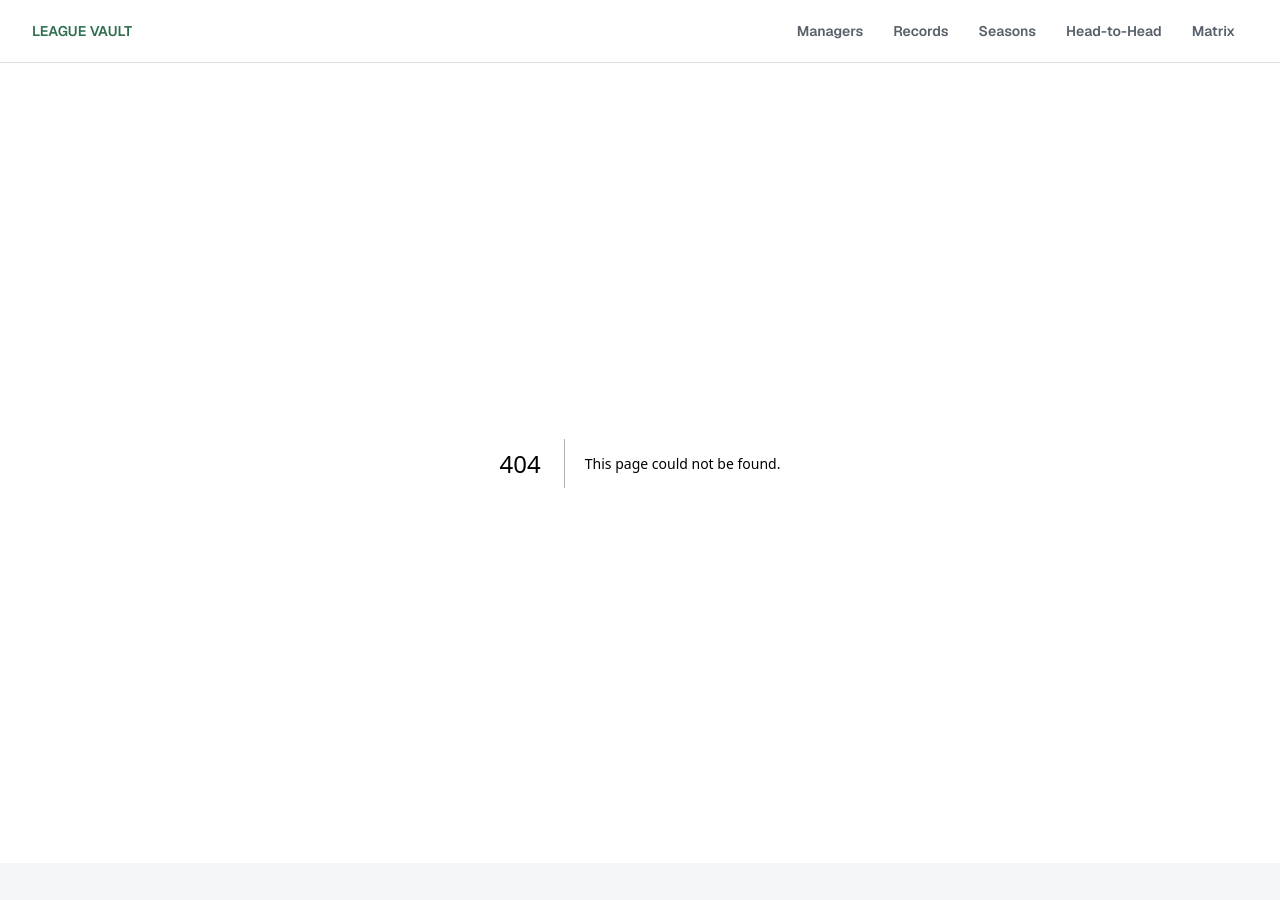
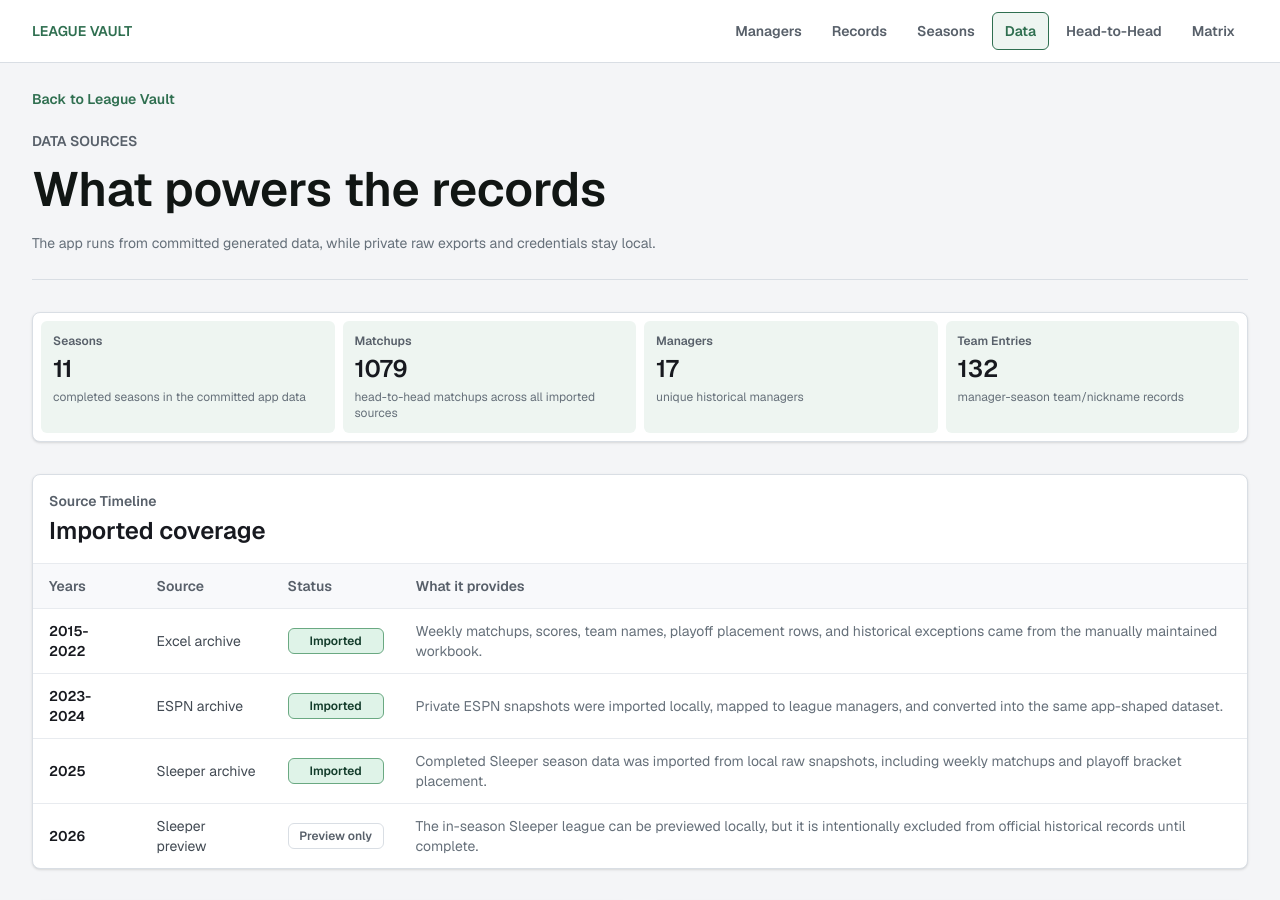
Before and after one commit to richardliiscool/fantasy-league-history, a Next.js app: page /data-sources in a window 1280 px wide. Before the commit this address had no page. Shown: the top 900 px of the page. Before the commit the page ends 863 px from the top, so only its background shows below. Built offline with nearby package versions, Linux system fonts and the light colour scheme.

Commit message:
Add data sources page

```diff
--- /dev/null
+++ b/src/app/data-sources/page.tsx
@@ -0,0 +1,206 @@
+import type { Metadata } from "next";
+import Link from "next/link";
+import { historicalImportSummary } from "@/lib/data/historicalLeagueData";
+
+export const metadata: Metadata = {
+  title: "Data Sources | Fantasy League History",
+};
+
+const sourceRows = [
+  {
+    years: "2015-2022",
+    source: "Excel archive",
+    status: "Imported",
+    detail:
+      "Weekly matchups, scores, team names, playoff placement rows, and historical exceptions came from the manually maintained workbook.",
+  },
+  {
+    years: "2023-2024",
+    source: "ESPN archive",
+    status: "Imported",
+    detail:
+      "Private ESPN snapshots were imported locally, mapped to league managers, and converted into the same app-shaped dataset.",
+  },
+  {
+    years: "2025",
+    source: "Sleeper archive",
+    status: "Imported",
+    detail:
+      "Completed Sleeper season data was imported from local raw snapshots, including weekly matchups and playoff bracket placement.",
+  },
+  {
+    years: "2026",
+    source: "Sleeper preview",
+    status: "Preview only",
+    detail:
+      "The in-season Sleeper league can be previewed locally, but it is intentionally excluded from official historical records until complete.",
+  },
+];
+
+const coverageItems = [
+  {
+    label: "Seasons",
+    value: historicalImportSummary.seasonCount,
+    detail: "completed seasons in the committed app data",
+  },
+  {
+    label: "Matchups",
+    value: historicalImportSummary.matchupRows,
+    detail: "head-to-head matchups across all imported sources",
+  },
+  {
+    label: "Managers",
+    value: historicalImportSummary.managerCount,
+    detail: "unique historical managers",
+  },
+  {
+    label: "Team Entries",
+    value: historicalImportSummary.teamEntries,
+    detail: "manager-season team/nickname records",
+  },
+];
+
+export default function DataSourcesPage() {
+  return (
+    <main className="min-h-screen bg-[#f4f5f7] text-[#17191f]">
+      <div className="mx-auto flex w-full max-w-7xl flex-col gap-8 px-4 py-6 sm:px-6 lg:px-8">
+        <header className="border-b border-[#d9dee4] pb-6">
+          <Link
+            href="/"
+            className="text-sm font-semibold text-[#2f6f50] underline-offset-4 hover:underline"
+          >
+            Back to League Vault
+          </Link>
+          <div className="mt-5">
+            <p className="text-sm font-semibold uppercase text-[#58606a]">
+              Data Sources
+            </p>
+            <h1 className="mt-2 max-w-3xl text-4xl font-semibold leading-tight text-[#111614] sm:text-5xl">
+              What powers the records
+            </h1>
+            <p className="mt-3 max-w-2xl text-sm leading-6 text-[#66707a]">
+              The app runs from committed generated data, while private raw
+              exports and credentials stay local.
+            </p>
+          </div>
+        </header>
+
+        <section className="grid grid-cols-2 gap-2 rounded-lg border border-[#d9dee4] bg-white p-2 shadow-sm xl:grid-cols-4">
+          {coverageItems.map((item) => (
+            <div key={item.label} className="rounded-md bg-[#eef5f1] px-3 py-3">
+              <p className="text-xs font-semibold text-[#58606a]">
+                {item.label}
+              </p>
+              <p className="mt-1 text-2xl font-semibold text-[#17191f]">
+                {item.value}
+              </p>
+              <p className="mt-1 text-xs leading-4 text-[#66707a]">
+                {item.detail}
+              </p>
+            </div>
+          ))}
+        </section>
+
+        <section className="overflow-hidden rounded-lg border border-[#d9dee4] bg-white shadow-sm">
+          <div className="border-b border-[#e8ebef] px-4 py-4">
+            <p className="text-sm font-semibold text-[#58606a]">
+              Source Timeline
+            </p>
+            <h2 className="mt-1 text-2xl font-semibold text-[#17191f]">
+              Imported coverage
+            </h2>
+          </div>
+          <div className="overflow-x-auto">
+            <table className="w-full min-w-[860px] border-collapse text-left text-sm">
+              <thead className="bg-[#f8f9fb] text-[#58606a]">
+                <tr>
+                  <th className="px-4 py-3 font-semibold">Years</th>
+                  <th className="px-4 py-3 font-semibold">Source</th>
+                  <th className="px-4 py-3 font-semibold">Status</th>
+                  <th className="px-4 py-3 font-semibold">What it provides</th>
+                </tr>
+              </thead>
+              <tbody>
+                {sourceRows.map((row) => (
+                  <tr key={`${row.years}-${row.source}`} className="border-t border-[#e8ebef]">
+                    <td className="px-4 py-3 font-semibold text-[#17191f]">
+                      {row.years}
+                    </td>
+                    <td className="px-4 py-3 text-[#424a53]">{row.source}</td>
+                    <td className="px-4 py-3">
+                      <span className={getStatusClass(row.status)}>
+                        {row.status}
+                      </span>
+                    </td>
+                    <td className="px-4 py-3 leading-5 text-[#66707a]">
+                      {row.detail}
+                    </td>
+                  </tr>
+                ))}
+              </tbody>
+            </table>
+          </div>
+        </section>
+
+        <section className="grid gap-4 lg:grid-cols-2">
+          <InfoPanel
+            title="What is committed"
+            items={[
+              "Generated TypeScript data used by the app.",
+              "Manager/team/source mapping files needed to regenerate the app data.",
+              "Stats logic, pages, tests, and documentation.",
+            ]}
+          />
+          <InfoPanel
+            title="What stays local"
+            items={[
+              "Raw Excel workbooks and raw ESPN/Sleeper JSON archives.",
+              "Private ESPN credentials in .env.local.",
+              "Preview-only current-season Sleeper data.",
+            ]}
+          />
+        </section>
+
+        <section className="rounded-lg border border-[#d9dee4] bg-white p-4 shadow-sm">
+          <p className="text-sm font-semibold text-[#58606a]">
+            Current Boundary
+          </p>
+          <h2 className="mt-1 text-2xl font-semibold text-[#17191f]">
+            Matchup-level history only
+          </h2>
+          <p className="mt-2 max-w-3xl text-sm leading-6 text-[#66707a]">
+            The app currently tracks managers, teams, seasons, weeks, matchups,
+            scores, records, and final placements. Player-level box scores are
+            not part of the imported historical dataset yet, and financial
+            tracking is intentionally out of scope.
+          </p>
+        </section>
+      </div>
+    </main>
+  );
+}
+
+function InfoPanel({ title, items }: { title: string; items: string[] }) {
+  return (
+    <section className="rounded-lg border border-[#d9dee4] bg-white p-4 shadow-sm">
+      <h2 className="text-2xl font-semibold text-[#17191f]">{title}</h2>
+      <ul className="mt-4 grid gap-3">
+        {items.map((item) => (
+          <li key={item} className="flex gap-3 text-sm leading-5 text-[#66707a]">
+            <span className="mt-2 h-1.5 w-1.5 shrink-0 rounded-full bg-[#2f6f50]" />
+            <span>{item}</span>
+          </li>
+        ))}
+      </ul>
+    </section>
+  );
+}
+
+function getStatusClass(status: string) {
+  const baseClass =
+    "inline-flex min-w-24 justify-center rounded-md border px-2 py-1 text-xs font-semibold";
+
+  return status === "Imported"
+    ? `${baseClass} border-[#6aa982] bg-[#dff3e8] text-[#123b2a]`
+    : `${baseClass} border-[#d9dee4] bg-white text-[#58606a]`;
+}
--- a/src/app/page.tsx
+++ b/src/app/page.tsx
@@ -113,7 +113,7 @@ export default function Home() {
     {
       label: "Raw Matchups",
       value: summary.matchupCount,
-      detail: "from the workbook",
+      detail: "from generated app data",
       tone: "bg-[#e7f6f8]",
     },
     {
@@ -248,11 +248,15 @@ export default function Home() {
             <div className="flex items-center justify-between gap-4">
               <div>
                 <p className="text-sm font-semibold text-[#58606a]">
-                  Data Source
+                  Data Sources
                 </p>
                 <h2 className="mt-1 text-2xl font-semibold text-[#17191f]">
-                  Historical workbook
+                  Generated history
                 </h2>
+                <p className="mt-2 text-sm leading-5 text-[#66707a]">
+                  Excel, ESPN, and Sleeper imports are normalized into one
+                  committed dataset.
+                </p>
               </div>
               <div className="flex h-16 w-24 shrink-0 items-center justify-center rounded-md border border-[#244c39] bg-[#2f6f50] p-2">
                 <div className="grid h-full w-full grid-cols-3 gap-1">
@@ -264,9 +268,9 @@ export default function Home() {
             </div>
             <dl className="mt-5 grid gap-3">
               <div className="flex items-center justify-between border-t border-[#e8ebef] pt-3">
-                <dt className="text-sm text-[#58606a]">Current input</dt>
+                <dt className="text-sm text-[#58606a]">Committed data</dt>
                 <dd className="text-sm font-semibold text-[#17191f]">
-                  Excel Game Log
+                  2015-2025
                 </dd>
               </div>
               <div className="flex items-center justify-between border-t border-[#e8ebef] pt-3">
@@ -288,6 +292,12 @@ export default function Home() {
                 </dd>
               </div>
             </dl>
+            <Link
+              href="/data-sources"
+              className="mt-4 inline-flex rounded-md border border-[#b8c0c9] px-3 py-2 text-sm font-semibold text-[#17191f] underline-offset-4 hover:border-[#2f6f50] hover:text-[#2f6f50] hover:underline"
+            >
+              View data sources
+            </Link>
           </div>
 
           <div className="grid gap-3 sm:grid-cols-2">
--- a/src/components/AppNavigation.tsx
+++ b/src/components/AppNavigation.tsx
@@ -25,6 +25,11 @@ const navItems: NavItem[] = [
     label: "Seasons",
     matcher: (pathname) =>
       pathname === "/seasons" || pathname.startsWith("/seasons/"),
+  },
+  {
+    href: "/data-sources",
+    label: "Data",
+    matcher: (pathname) => pathname === "/data-sources",
   },
   {
     href: "/head-to-head",
```
Also changed, not shown: 1 other file (tests, documents, lock files or other folders).
